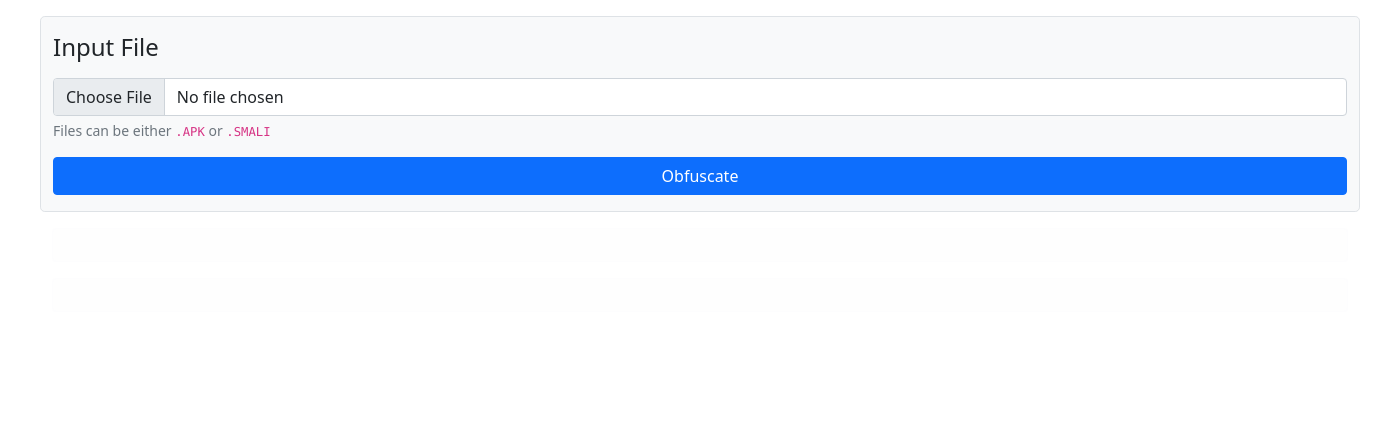
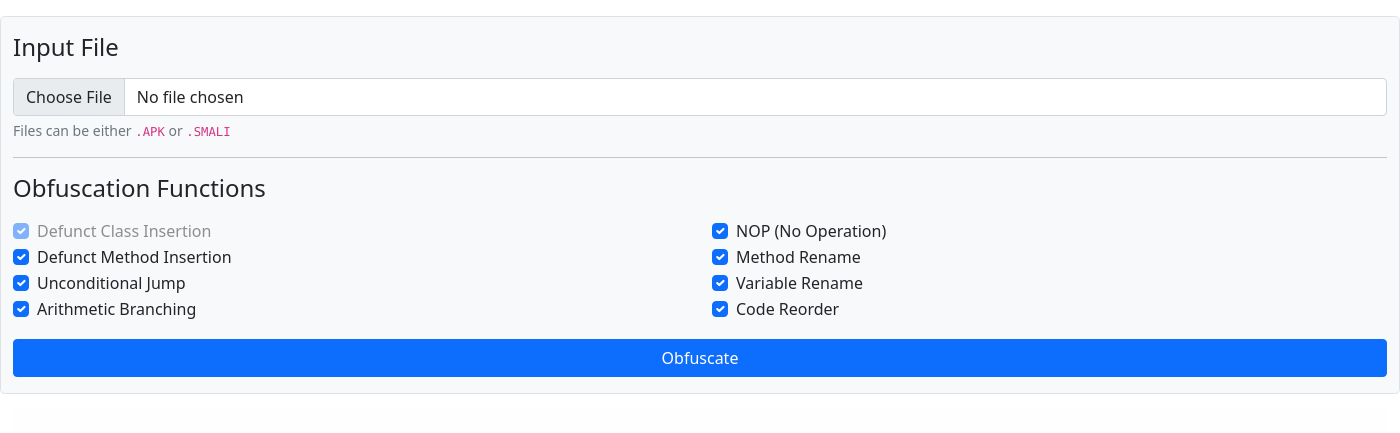
Before and after one commit to ryangohsc/Android-Obfuscator-Tool, a Flask app: page / in a window 1400 px wide. Shown: the part 50-483 px from the top of the page. Run offline with Flask 2, Linux system fonts and the light colour scheme; data that the repository does not hold is empty; some libraries are stand-ins or nearby versions.

Commit message:
Obfuscation methods selector

```diff
--- a/main.py
+++ b/main.py
@@ -19,6 +19,16 @@ APKTOOL_LOCATION = os.path.join("jars", "apktool_2.6.1.jar")
 BASE_SMALI_LOC_FILE = "BASE_smali.txt"
 WORKING_SMALI_LOC_FILE = "smali.txt"
 
+OBFUSCATION_METHODS = {
+    "dci": True,
+    "dmi": True,
+    "uj": True,
+    "ab": True,
+    "nop": True,
+    "method_rename": True,
+    "variable_rename": True,
+    "ro": True
+}
 
 @app.route("/")
 def start():
@@ -45,10 +55,16 @@ def cleanup():
 @app.route("/upload", methods=['GET', 'POST'])
 def uploadFile():
     if request.method == "POST":
+        # Store APK
         file = request.files["file"]
         session["FILENAME"] = secure_filename(file.filename)
         p = os.path.join(WORKING_FOLDER, session["FILENAME"])
         file.save(p)
+        # Store choice of obfuscation methods
+        session["OBFUSCATION_METHODS"] = OBFUSCATION_METHODS
+        for index, (key, value) in enumerate((request.form).items()):
+            if (value == "false"):
+                session["OBFUSCATION_METHODS"][key] = False;
 
     return jsonify({'Status': 'File upload OK!'}), 200
 
@@ -77,7 +93,8 @@ def locatesmali():
 def obfuscate():
     obfuscator.run(TMP_ASSET_FOLDER,
                    WORKING_FOLDER,
-                   session["FILENAME"])
+                   session["FILENAME"],
+                   session["OBFUSCATION_METHODS"])
 
     return jsonify({'Status': 'Obfuscation OK!'}), 200
 
--- a/modules/compare.py
+++ b/modules/compare.py
@@ -27,7 +27,7 @@ def generate(TMP_ASSET_FOLDER, BASE_SMALI_LOC_FILE, WORKING_SMALI_LOC_FILE):
                         bl_paths[index].strip(),
                         wc_paths[index].strip(),
                         index+1,
-                        60)
+                        66)
         #
         # For defunct_class_insertion comparison
         defunct_classes = wc_len - bl_len + 1
@@ -36,7 +36,7 @@ def generate(TMP_ASSET_FOLDER, BASE_SMALI_LOC_FILE, WORKING_SMALI_LOC_FILE):
                         os.path.join(TMP_ASSET_FOLDER, ".ignore"),
                         wc_paths[bl_len+index-1].strip(),
                         bl_len+index,
-                        120)
+                        140)
     return wc_len
 
 def createHTML(TMP_ASSET_FOLDER, BASE_FILE, MODIFIED_FILE, COUNT, WRAP):
--- a/static/js/userScripts.js
+++ b/static/js/userScripts.js
@@ -34,6 +34,14 @@ function upload(){
     cleanup()
     let formData = new FormData();
     formData.append("file", fileInput.files[0]);
+    formData.append(obfusFunc_dci.value, obfusFunc_dci.checked);
+    formData.append(obfusFunc_dmi.value, obfusFunc_dmi.checked);
+    formData.append(obfusFunc_uj.value, obfusFunc_uj.checked);
+    formData.append(obfusFunc_ab.value, obfusFunc_ab.checked);
+    formData.append(obfusFunc_nop.value, obfusFunc_nop.checked);
+    formData.append(obfusFunc_method_rename.value, obfusFunc_method_rename.checked);
+    formData.append(obfusFunc_variable_rename.value, obfusFunc_variable_rename.checked);
+    formData.append(obfusFunc_ro.value, obfusFunc_ro.checked);
     $.ajax({
         url: '/upload',
         data: formData,
@@ -46,6 +54,13 @@ function upload(){
             // $("#uploadStatus").load("../static/html/alert_OK.html");
             document.getElementById("fileInput").setAttribute("disabled", "")
             document.getElementById("obfuscateButton").setAttribute("disabled", "")
+            document.getElementById("obfusFunc_dmi").setAttribute("disabled", "")
+            document.getElementById("obfusFunc_uj").setAttribute("disabled", "")
+            document.getElementById("obfusFunc_ab").setAttribute("disabled", "")
+            document.getElementById("obfusFunc_nop").setAttribute("disabled", "")
+            document.getElementById("obfusFunc_method_rename").setAttribute("disabled", "")
+            document.getElementById("obfusFunc_variable_rename").setAttribute("disabled", "")
+            document.getElementById("obfusFunc_ro").setAttribute("disabled", "")
             document.getElementById("apkExtractSpinnerHeader").removeAttribute("hidden");
             document.getElementById("apkExtractSpinner").removeAttribute("hidden");
             //
@@ -74,11 +89,11 @@ function apkExtract(){
         success: function(response) {
             //
             // Visual updates
-            document.getElementById("apkExtractWrapper").removeAttribute("hidden");
-            document.getElementById("apkExtractHeader").removeAttribute("hidden");
+            // document.getElementById("apkExtractWrapper").removeAttribute("hidden");
+            // document.getElementById("apkExtractHeader").removeAttribute("hidden");
             document.getElementById("apkExtractSpinnerWrapper").remove();
             // Display output
-            document.getElementById("apkExtractStatus").innerHTML=response;
+            // document.getElementById("apkExtractStatus").innerHTML=response;
             //
             // Next step / action
             locateSmali()
--- a/templates/index.html
+++ b/templates/index.html
@@ -8,6 +8,7 @@
         <script src="../static/js/bootstrap.bundle.min.js"></script>
         <script src="../static/js/jquery-3.6.0.min.js"></script>
         <script src="../static/js/userScripts.js"></script>
+        <style>#mainWrapper {min-width: 1400px; width: auto !important; width: 1400px;}</style>
     </HEAD>
 
     <BODY>
@@ -19,14 +20,51 @@
 
         <div id="mainWrapper" class="container">
             <div id="inputRow" class="row bg-light border rounded-3 mt-3 mb-3">
-                <form class="mt-3 mb-3"
-                    action="/upload"
-                    method="POST"
-                    enctype="multipart/form-data">
-                    <label for="fileInput" class="form-label"><h4>Input File</h4></label>
-                    <input id="fileInput" class="form-control" type="file" name="file" accept=".apk, .smali"/>
+                <form name="form" class="mt-3 mb-3" action="javascript:upload()">
+                    <label id="obfusForm" for="fileInput" class="form-label"><h4>Input File</h4></label>
+                    <input id="fileInput" class="form-control" type="file" name="file" accept=".apk, .smali" autocomplete="off" required/>
                     <div id="fileInputComment" class="form-text">Files can be either <code>.APK</code> or <code>.SMALI</code></div>
-                    <button id="obfuscateButton" type="button" onclick="upload()" class="btn btn-primary w-100 mt-3">Obfuscate</button>
+                    <hr>
+                    <label for="obfusFunctions" class="form-label"><h4>Obfuscation Functions</h4></label>
+                    <fieldset id="obfusFunctionsCheckboxs" class="form-group row">
+                        <div class="col">
+                            <div class="form-check">
+                                <input id="obfusFunc_dci" class="form-check-input" type="checkbox" value="dci" autocomplete="off" checked disabled>
+                                <label class="form-check-label" for="obfusFunc_dci">Defunct Class Insertion</label>
+                            </div>
+                            <div class="form-check">
+                                <input id="obfusFunc_dmi" class="form-check-input" type="checkbox" value="dmi" autocomplete="off" checked>
+                                <label class="form-check-label" for="obfusFunc_dmi">Defunct Method Insertion</label>
+                            </div>
+                            <div class="form-check">
+                                <input id="obfusFunc_uj" class="form-check-input" type="checkbox" value="uj" autocomplete="off" checked>
+                                <label class="form-check-label" for="obfusFunc_uj">Unconditional Jump</label>
+                            </div>
+                            <div class="form-check">
+                                <input id="obfusFunc_ab" class="form-check-input" type="checkbox" value="ab" autocomplete="off" checked>
+                                <label class="form-check-label" for="obfusFunc_ab">Arithmetic Branching</label>
+                            </div>
+                        </div>
+                        <div class="col">
+                            <div class="form-check">
+                                <input id="obfusFunc_nop" class="form-check-input" type="checkbox" value="nop" checked>
+                                <label class="form-check-label" for="obfusFunc_nop">NOP (No Operation)</label>
+                            </div>
+                            <div class="form-check">
+                                <input id="obfusFunc_method_rename" class="form-check-input" type="checkbox" value="method_rename" autocomplete="off" checked>
+                                <label class="form-check-label" for="obfusFunc_method_rename">Method Rename</label>
+                            </div>
+                            <div class="form-check">
+                                <input id="obfusFunc_variable_rename" class="form-check-input" type="checkbox" value="variable_rename" autocomplete="off" checked>
+                                <label class="form-check-label" for="obfusFunc_variable_rename">Variable Rename</label>
+                            </div>
+                            <div class="form-check">
+                                <input id="obfusFunc_ro" class="form-check-input" type="checkbox" value="ro" autocomplete="off" checked>
+                                <label class="form-check-label" for="obfusFunc_ro">Code Reorder</label>
+                            </div>
+                        </div>
+                    </fieldset>
+                    <button id="obfuscateButton" type="submit" class="btn btn-primary w-100 mt-3">Obfuscate</button>
                 </form>
             </div>
             <div id="uploadStatus"></div>
@@ -34,12 +72,12 @@
                 <span id="apkExtractSpinnerHeader" hidden>File is being extracted ...</span>
                 <span id="apkExtractSpinner" class="spinner-grow text-primary ms-auto" role="status" hidden></span>
             </div>
-            <div id="apkExtractWrapper" class="row bg-light border rounded-3 mt-3 mb-3" hidden>
+            <!-- <div id="apkExtractWrapper" class="row bg-light border rounded-3 mt-3 mb-3" hidden>
                 <h4 id="apkExtractHeader" class="pt-3 pb-1" hidden>APK Extraction Log</h4>
                 <div class="bg-white border rounded-3 mb-3 font-monospace fs-6 mb-3" style="max-height: 20vh; overflow-y: scroll;">
                     <pre><code id="apkExtractStatus"></code></pre>
                 </div>
-            </div>
+            </div> -->
             <div id="smaliFilesFoundBeforeWrapper" class="row bg-light border rounded-3 mt-3 mb-3" hidden>
                 <h4 id="smaliFilesFoundBeforeHeader" class="pt-3 pb-1" hidden>Original <span id="smaliFilesFoundBeforeCount" class="mark font-monospace">NULL</span> <code>.smali</code> files found</h4>
                 <div class="bg-white border rounded-3 mb-3 font-monospace fs-6 mb-3" style="max-height: 20vh; overflow-y: scroll;">
```
Also changed, not shown: modules/obfuscator.py (+19 -11 lines).
